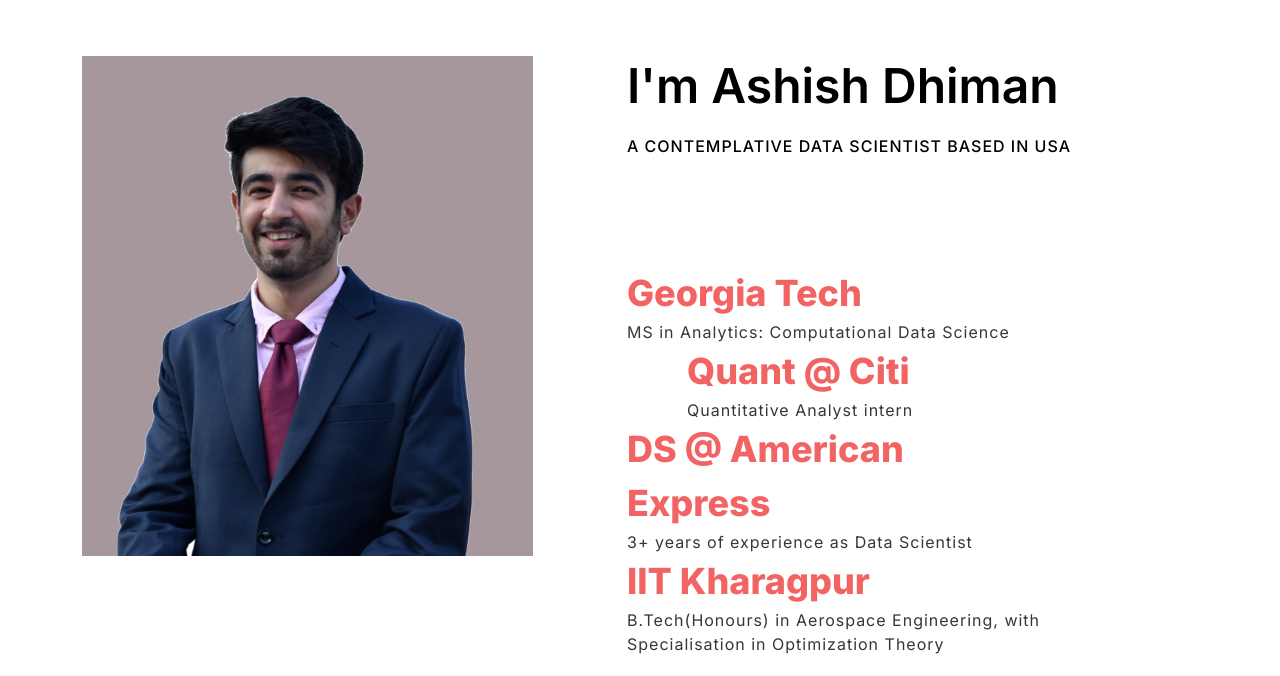
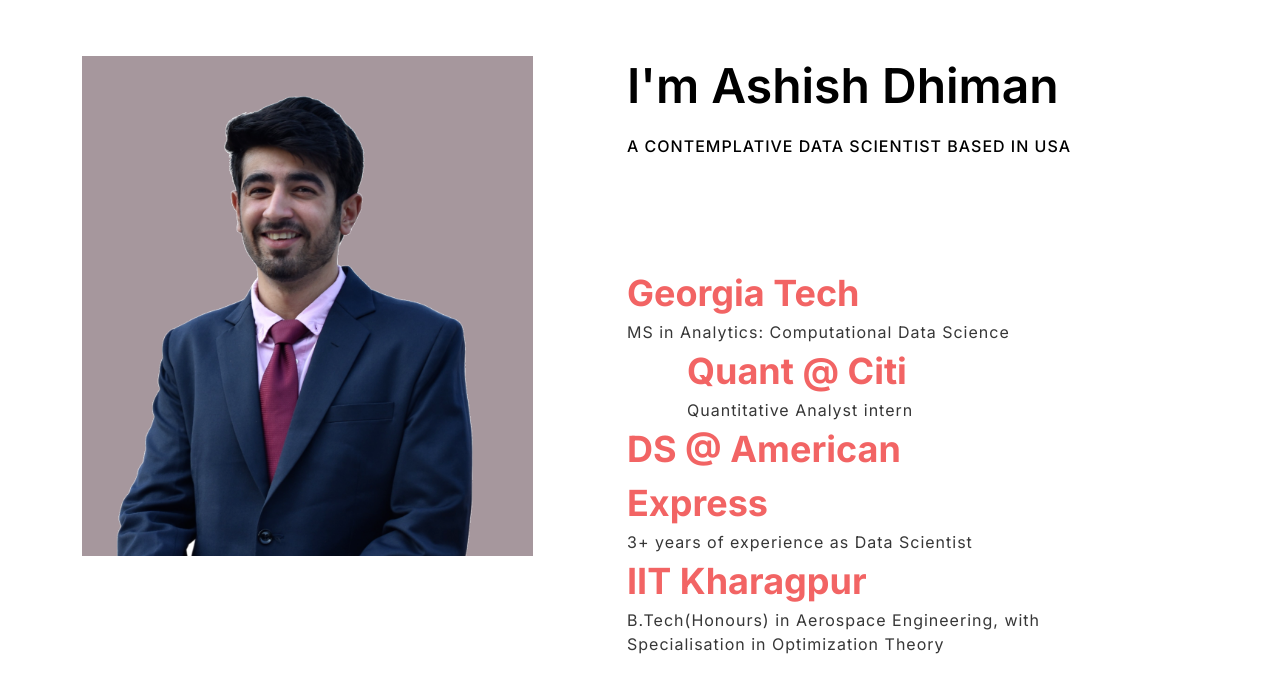
Before and after one commit to ashish1610dhiman/ashish_portfolio, a plain HTML site: page index.html in a window 1280 px wide. Shown: the part 124-800 px from the top of the page. Drawn offline with nearby package versions, Linux system fonts and the light colour scheme.

Commit message:
cosmetic

```diff
--- a/assets/css/main.css
+++ b/assets/css/main.css
@@ -58,7 +58,7 @@ svg,img { max-width: 100%; height: auto; }
 .ds-numbervalulist{ list-style: none; display: flex; align-items: center; flex-wrap: wrap; margin: 0; padding: 0; margin-top: 60px; }
 .ds-numbervalulist li{ margin-right: 60px; }
 .ds-numbervalulist li:last-child{ margin-right: 0; }
-.ds-numbervalulist strong{ display: block; color: var(--highlight-colour); font-size: 36px; font-weight: 800; }
+.ds-numbervalulist strong{ display: block; color: var(--highlight-colour); font-size: 36px; font-weight: 610; }
 .ds-numbervalulist span{ font-size: 16px; letter-spacing: 1px; }
 /*-----------------------------------------------------------------
   3. >>> About Style
```
